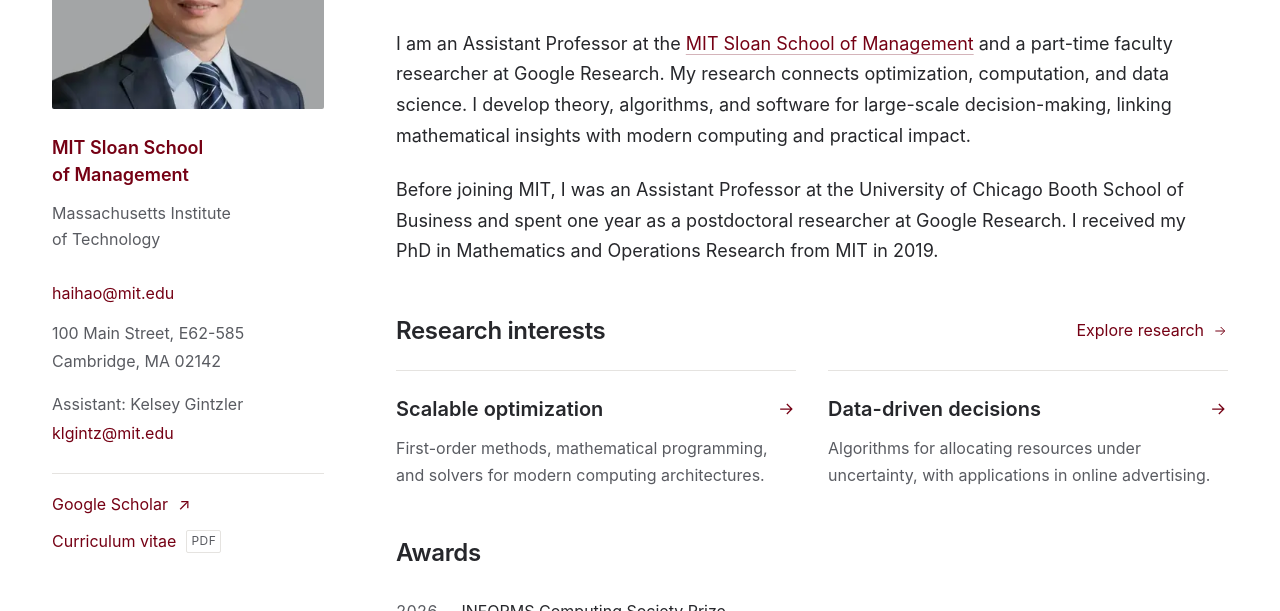
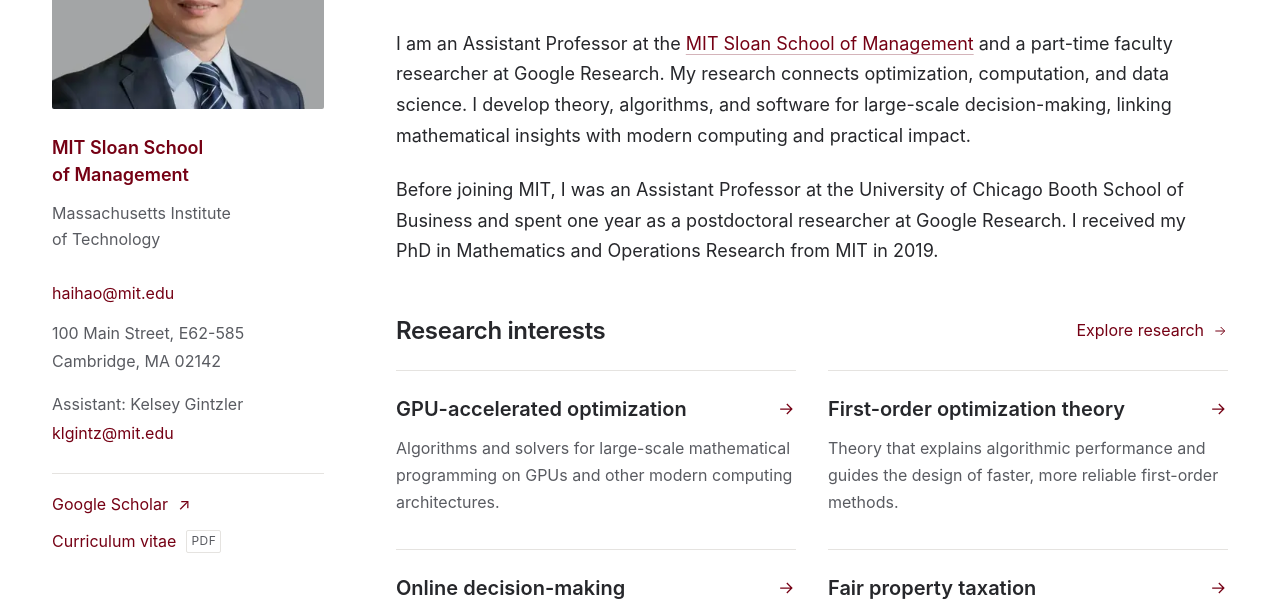
Before and after one commit to MIT-Lu-Lab/haihao-website, an Astro site: page / in a window 1280 px wide. Shown: the part 296-907 px from the top of the page. Built offline with nearby package versions, Linux system fonts and the light colour scheme; Astro itself is replaced by a stand-in of ours.

Commit message:
Update homepage research interests to match research page

```diff
--- a/src/pages/index.astro
+++ b/src/pages/index.astro
@@ -36,12 +36,20 @@
         <div class="section-heading"><h2 id="research-heading">Research interests</h2><a class="text-link" href="/research/">Explore research <Arrow /></a></div>
         <div class="research-grid">
           <a class="research-summary" href="/research/#gpu-optimization">
-            <h3>Scalable optimization <Arrow /></h3>
-            <p>First-order methods, mathematical programming, and solvers for modern computing architectures.</p>
+            <h3>GPU-accelerated optimization <Arrow /></h3>
+            <p>Algorithms and solvers for large-scale mathematical programming on GPUs and other modern computing architectures.</p>
+          </a>
+          <a class="research-summary" href="/research/#first-order-theory">
+            <h3>First-order optimization theory <Arrow /></h3>
+            <p>Theory that explains algorithmic performance and guides the design of faster, more reliable first-order methods.</p>
           </a>
           <a class="research-summary" href="/research/#online-decision-making">
-            <h3>Data-driven decisions <Arrow /></h3>
-            <p>Algorithms for allocating resources under uncertainty, with applications in online advertising.</p>
+            <h3>Online decision-making <Arrow /></h3>
+            <p>Resource allocation under uncertainty, with applications to automated bidding, budget pacing, and online advertising.</p>
+          </a>
+          <a class="research-summary" href="/research/#property-taxation">
+            <h3>Fair property taxation <Arrow /></h3>
+            <p>Machine learning and optimization methods that reduce regressivity in property assessments while preserving predictive accuracy.</p>
           </a>
         </div>
       </section>
```
